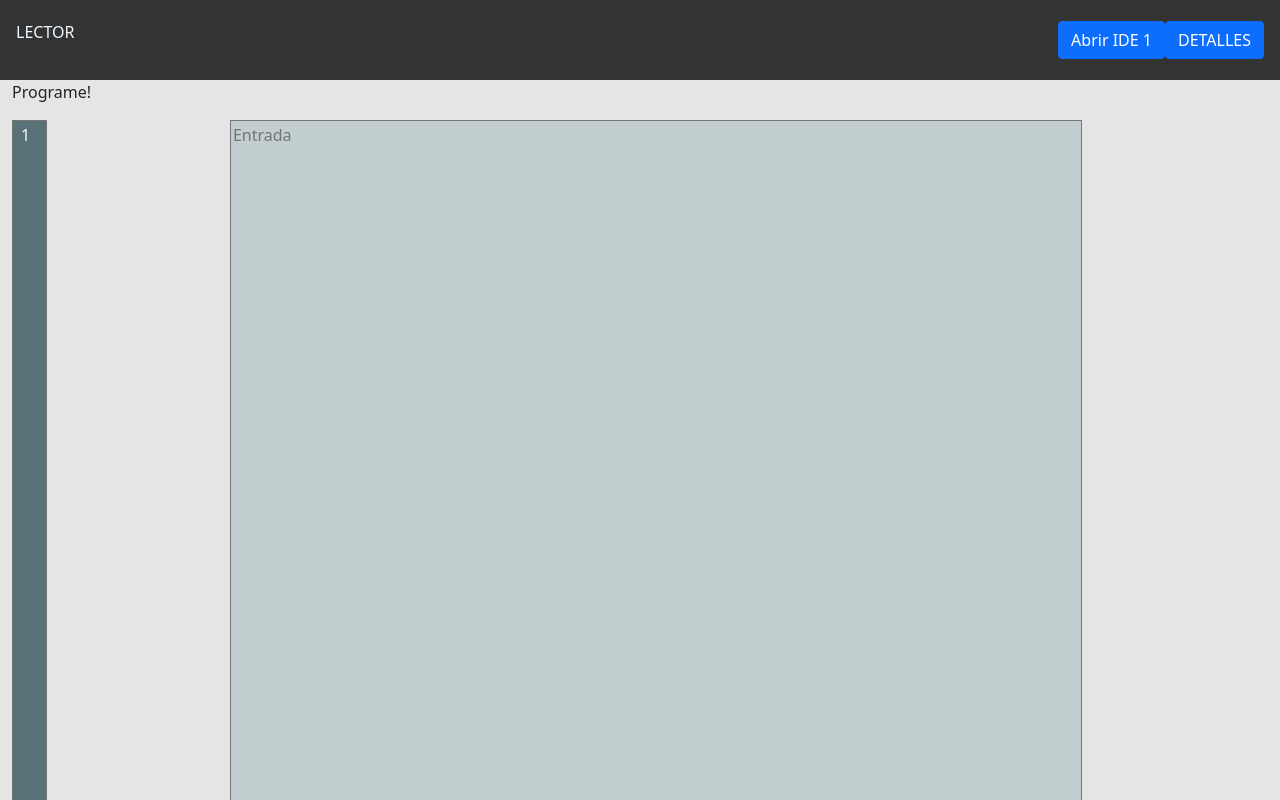
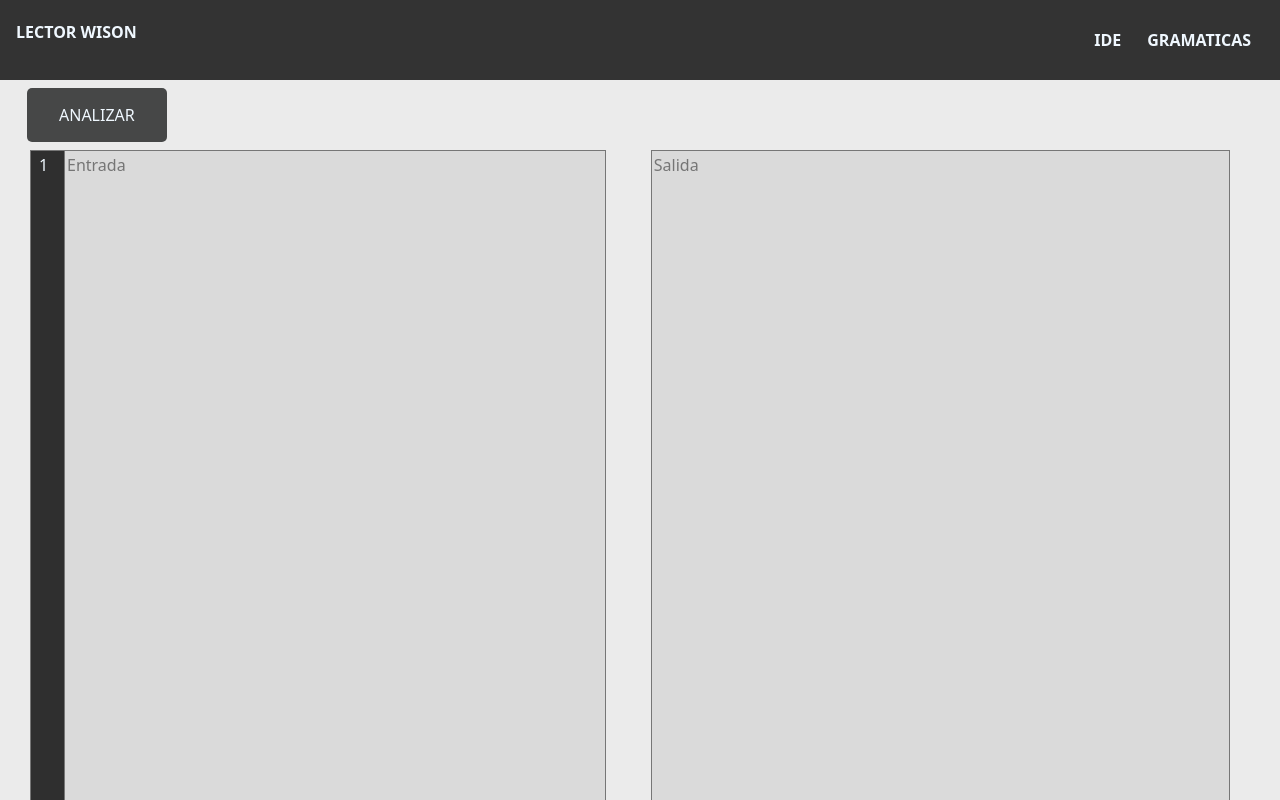
Before and after one commit to Grifiun/Practica_2_Compi_1, an Angular app in the folder practica2/: page / in a window 1280 px wide. Shown: the top 800 px of the page. Built offline with nearby package versions, Linux system fonts and the light colour scheme.

Commit message:
mejora visual editor

```diff
--- a/practica2/src/app/layout/navigation/navigation.component.css
+++ b/practica2/src/app/layout/navigation/navigation.component.css
@@ -15,3 +15,23 @@
 .a-buttons-action{
     display: flex;
 }
+
+button{
+    color:aliceblue;
+    font-weight: bold;
+}
+
+p{
+    font-weight: bold;
+}
+
+button:hover{
+    background-color: yellow;
+    transform: scale(1.05,1.05);
+    transition: scale(1.05,1.05) .2s ease-in-out;
+}
+
+p:hover{
+    transform: scale(1.2,1.2);
+    transition: scale(1.2,1.2) .2s ease-in-out;
+}
--- a/practica2/src/app/layout/navigation/navigation.component.html
+++ b/practica2/src/app/layout/navigation/navigation.component.html
@@ -1,9 +1,8 @@
 <div class="a-navigation">
-    <p class="a-letter-title">LECTOR</p>
+    <p class="a-letter-title">LECTOR WISON</p>
     <div class="a-buttons-action">
-        <button class="btn btn-primary ml-1" routerLink="/"> Abrir IDE 1 </button>
-        <button class="btn btn-primary ml-3" routerLink="/detail"> DETALLES </button>
-
+        <button class="btn btn-gray ml-1" routerLink="/"> IDE </button>
+        <button class="btn btn-gray ml-3" routerLink="/detail"> GRAMATICAS </button>
     </div>
 
 </div>
--- a/practica2/src/app/layout/skeleton/skeleton.component.css
+++ b/practica2/src/app/layout/skeleton/skeleton.component.css
@@ -1,4 +1,5 @@
 .a-skeleton-content{
     min-height: calc(100vh - 80px - 60px);
-    background: rgba(85, 85, 85, 0.15);
+    /*background: rgba(85, 85, 85, 0.15);*/
+    background: rgba(122, 119, 119, 0.15);
 }
--- a/practica2/src/app/modules/entrada/entrada-texto/entrada-texto.component.css
+++ b/practica2/src/app/modules/entrada/entrada-texto/entrada-texto.component.css
@@ -1,17 +1,24 @@
 .a-area-texto{
-    background: rgba(186, 200, 202, 0.8)
+    /*background: rgba(186, 200, 202, 0.8);*/
+    /*background: rgba(131, 131, 131, 0.8);*/
+    background: rgba(122, 119, 119, 0.15);
 }
 
 .a-numeros{
     padding-left: 0.5rem;
     padding-right: 0;
-    float: left;
-    background: rgba(54, 86, 92, 0.8);
+    float: auto;
+    border-right: 0;
+    border-color: auto;
+    /*background: rgba(54, 86, 92, 0.8);*/
+    background: rgba(0, 0, 0, 0.8);
     color: aliceblue;
 }
 
 .a-salida{
     float: right;
+    width: 50%;
+    padding-left: 30px;
 }
 
 .a-entrada{
@@ -21,6 +28,56 @@
 }
 
 .a-bloque-general{
-    display: -ms-inline-flexbox;
+    display: inline-flex;
+    width: 97vw;
+
+}
+.a-bloque-general-entrada{
+    display: inline-flex;
+    width: 50%;
+    padding-left: 30px;
+
+}
+
+.a-area-texto-usables{
+    width: 100%;
+}
+
+.a-boton-analizar{
+    background-color:  rgba(29, 30, 31, 0.8);
+    border: none;
+    color: aliceblue;
+    padding: 15px 32px;
     text-align: center;
+    text-decoration: none;
+    display: inline-block;
+    border-radius: 5px;
+    font-size: 16px;
 }
+
+.a-bloque-boton-analizar{
+    padding-bottom: 8px;
+    padding-top: 8px;
+    padding-left: 15px;
+}
+
+button:hover{
+    /*background-color: yellow;*/
+    transform: scale(1.05,1.05);
+    transition: scale(1.05,1.05) .2s ease-in-out;
+}
+
+
+/*
+.a-bloque-general-entrada{
+    display: inline-flex;
+    padding-left: 25px;
+
+}
+
+.a-salida{
+    float: right;
+    padding-left: 30px;
+}
+
+*/
--- a/practica2/src/app/modules/entrada/entrada-texto/entrada-texto.component.html
+++ b/practica2/src/app/modules/entrada/entrada-texto/entrada-texto.component.html
@@ -1,16 +1,38 @@
-<p>Programe!</p>
+<div class="a-bloque-boton-analizar">
+  <button class="a-boton-analizar">ANALIZAR</button>
+</div>
+<div>
+  <div class="row a-bloque-general">
+    <div class="col-sm a-bloque-general-entrada">
+      <textarea class="a-area-texto a-numeros" cols="1" rows="50">{{contador ? contador : '1'}}</textarea>
+      <div class="col-sm a-entrada">
+        <textarea class="a-area-texto a-area-texto-usables" (input)="cambioTexto(this.texto.value)" placeholder="Entrada" rows="50" #texto></textarea>
+      </div>
+    </div>
+    <div class="col-sm a-salida">
+      <textarea class="a-area-texto a-area-texto-usables" placeholder="Salida" rows="50"></textarea>
+    </div>
+  </div>
+</div>
 
-<div  >
-    <div class="row a-bloque-general">
-      <div class="col-sm">
-        <textarea class="a-area-texto a-numeros" cols="1" rows="50">{{contador ? contador : '1'}}</textarea>
-        <div class="col-sm a-entrada">
+  <!--
+
+  <div class="container-fluid">
+    <div class="a-bloque-general container-fluid">
+      <div class="a-bloque-general-entrada">
+        <div class="">
+          <textarea class="a-area-texto a-numeros" cols="1" rows="50">{{contador ? contador : '1'}}</textarea>
+
+        </div>
+        <div class="a-entrada">
           <textarea class="a-area-texto" (input)="cambioTexto(this.texto.value)" placeholder="Entrada" cols="90" rows="50" #texto></textarea>
         </div>
       </div>
-
-      <div class="col-sm a-salida">
+      <div class="a-salida container-fluid">
         <textarea class="a-area-texto" cols="90" rows="50">Salida</textarea>
       </div>
     </div>
-  </div>
+</div>
+
+
+  -->
```
